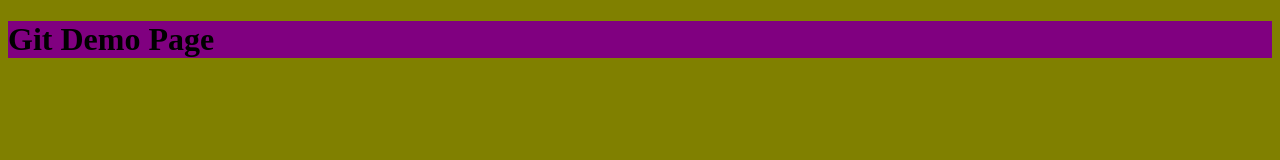
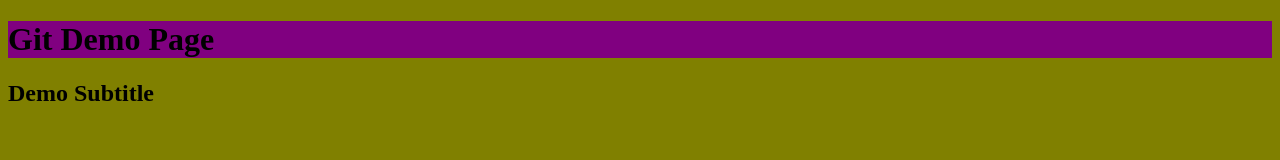
Before and after one commit to TomRG02/prueba, a plain HTML site: page index.html in a window 1280 px wide. Drawn offline with Linux system fonts and the light colour scheme.

Commit message:
Add subtitle

```diff
--- a/index.html
+++ b/index.html
@@ -9,6 +9,7 @@
     </head>
     <body>
         <h1>Git Demo Page</h1>
+        <h2>Demo Subtitle</h2>
 
         <script src="app.js"></script>
     </body>
```
